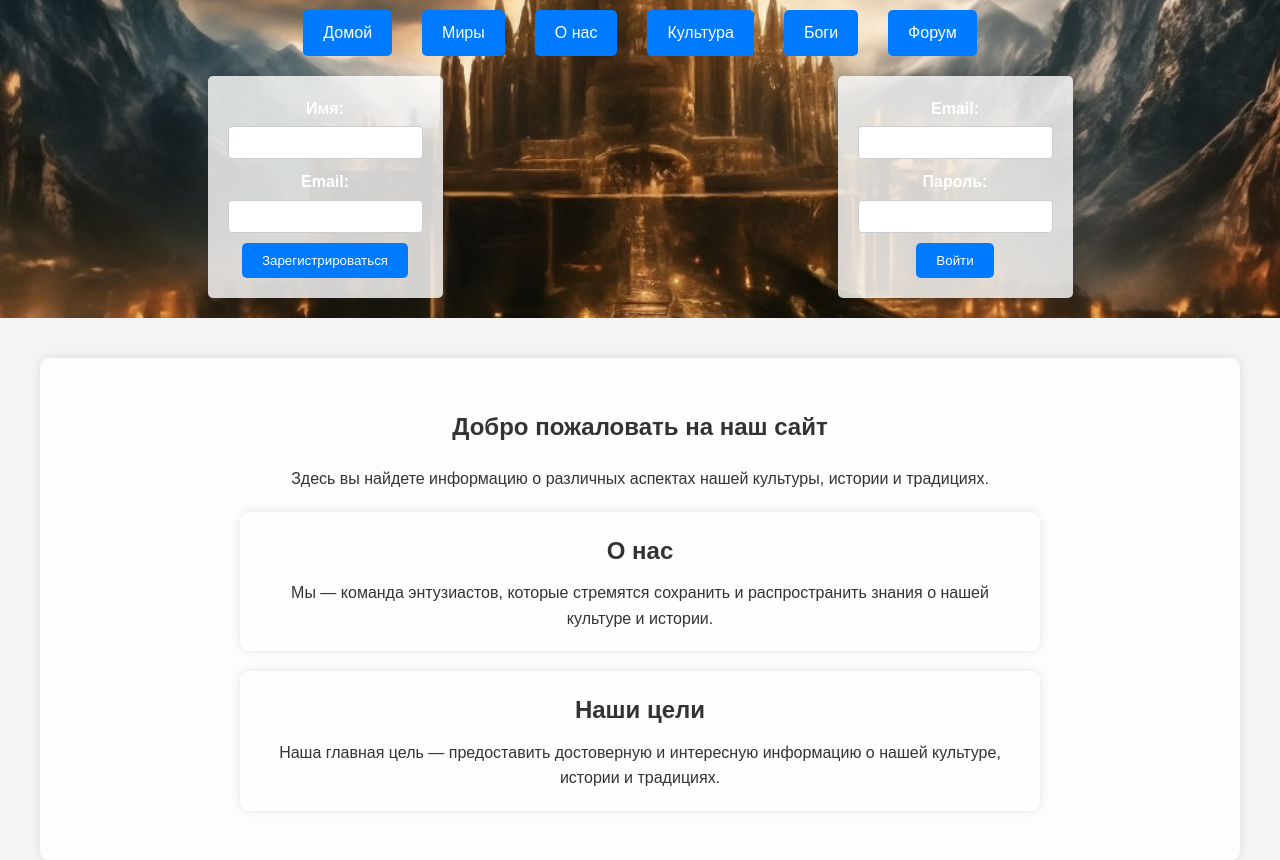
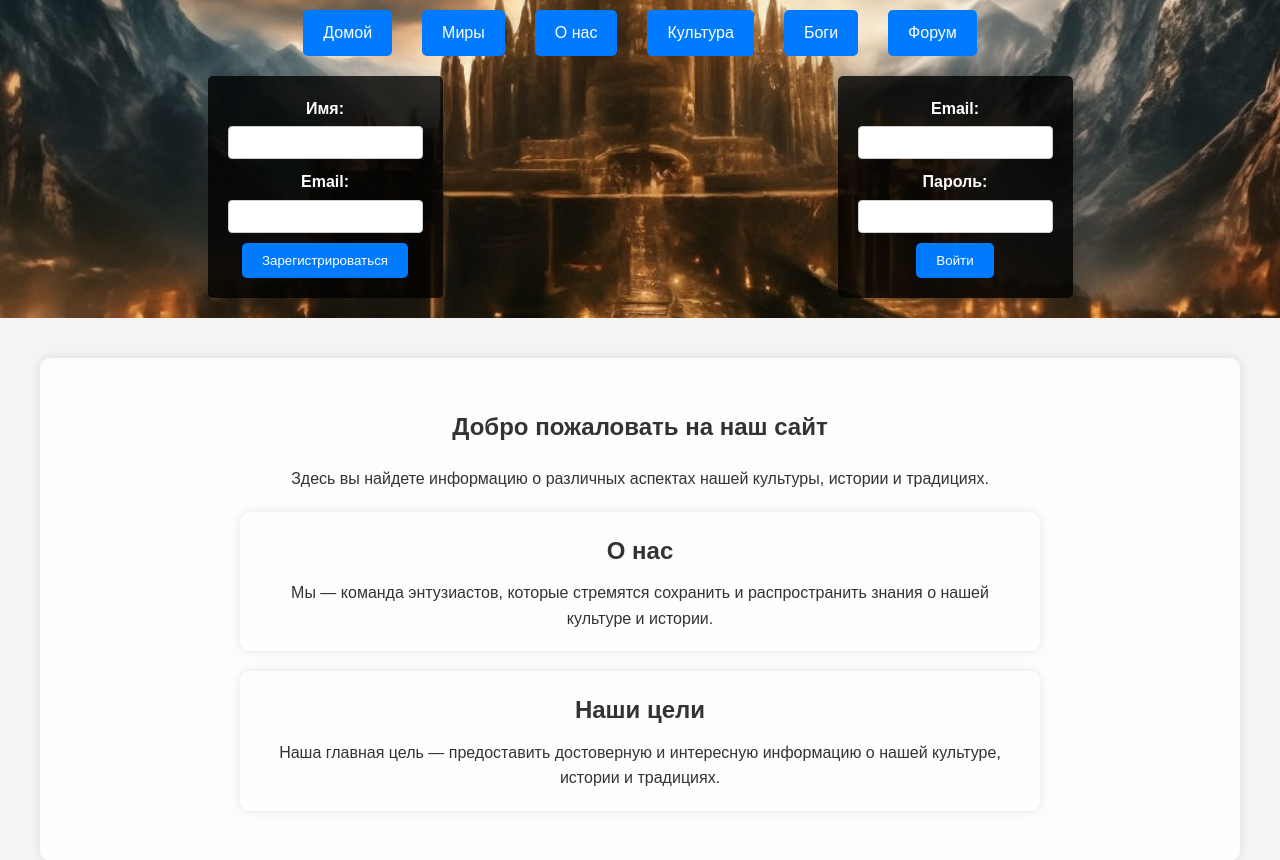
Before and after one commit to Mr4efir/Mr4efir.github.io, a PHP site: page / in a window 1280 px wide. Shown: the top 860 px of the page. Run offline with PHP 8.4, Linux system fonts and the light colour scheme.

Commit message:
Update style.css

```diff
--- a/style.css
+++ b/style.css
@@ -53,7 +53,7 @@ nav ul li a:hover {
     display: flex;
     flex-direction: column;
     align-items: center;
-    background: rgba(255, 255, 255, 0.8);
+    background: rgba(0, 0, 0, 0.8);
     padding: 20px;
     border-radius: 5px;
     box-shadow: 0 0 10px rgba(0, 0, 0, 0.1);
```
